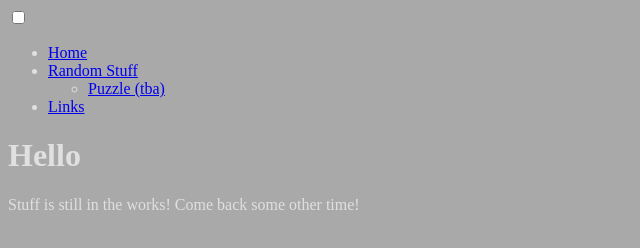
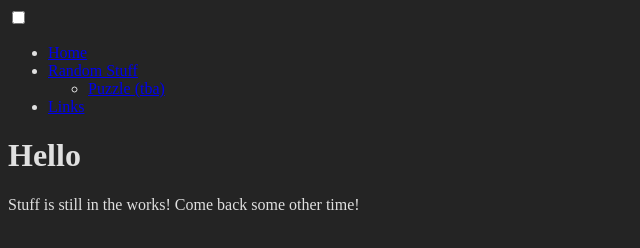
Before and after one commit to Burnthekitsune/burnthekitsune.github.io, a plain HTML site: page index.html in a window 1280 px wide. Shown: the whole page, without its empty margins (0-640 px from the left). Drawn offline with Linux system fonts and the light colour scheme.

Commit message:
darker background

```diff
--- a/basic.css
+++ b/basic.css
@@ -1,4 +1,4 @@
 body {
-    background-color: darkgray;
+    background-color: #242424;
     color: #e0e0e0;
 }
```
Also changed, not shown: menu.css (renamed from CSS/menu.css).
